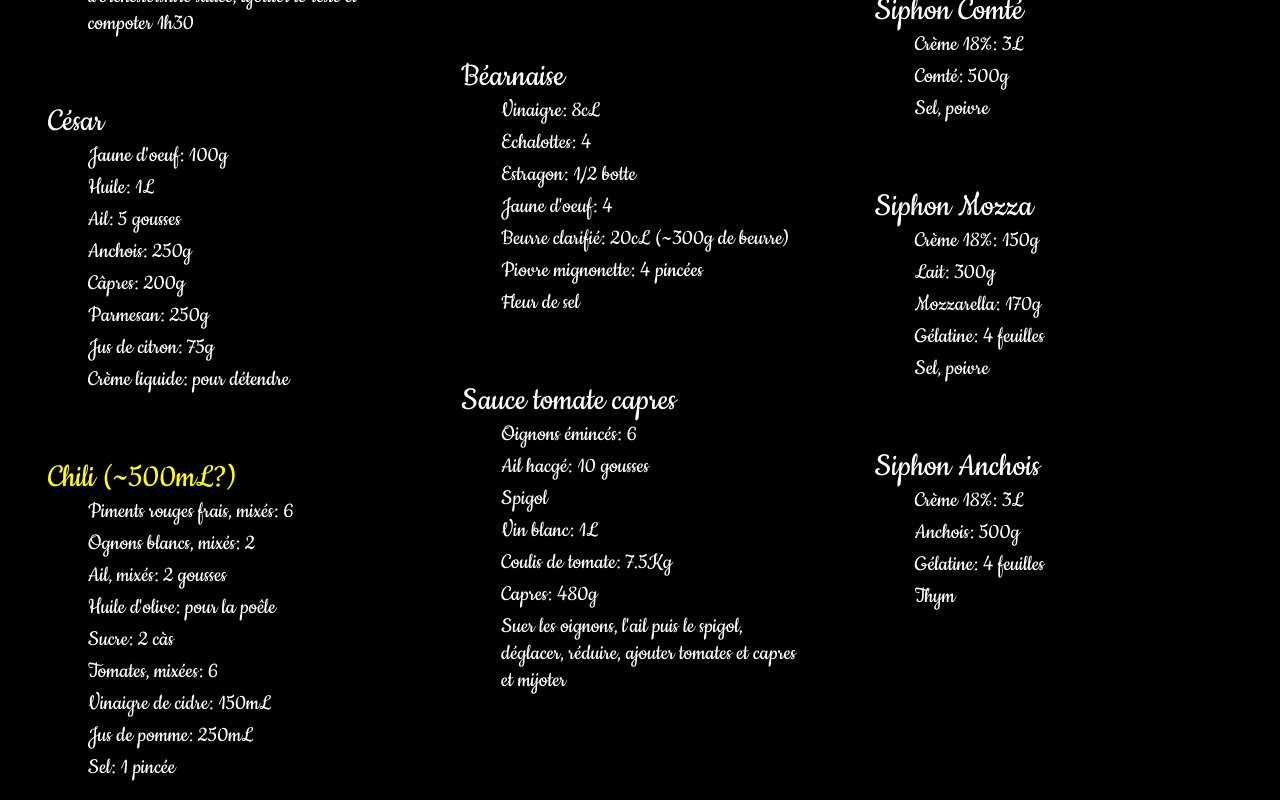
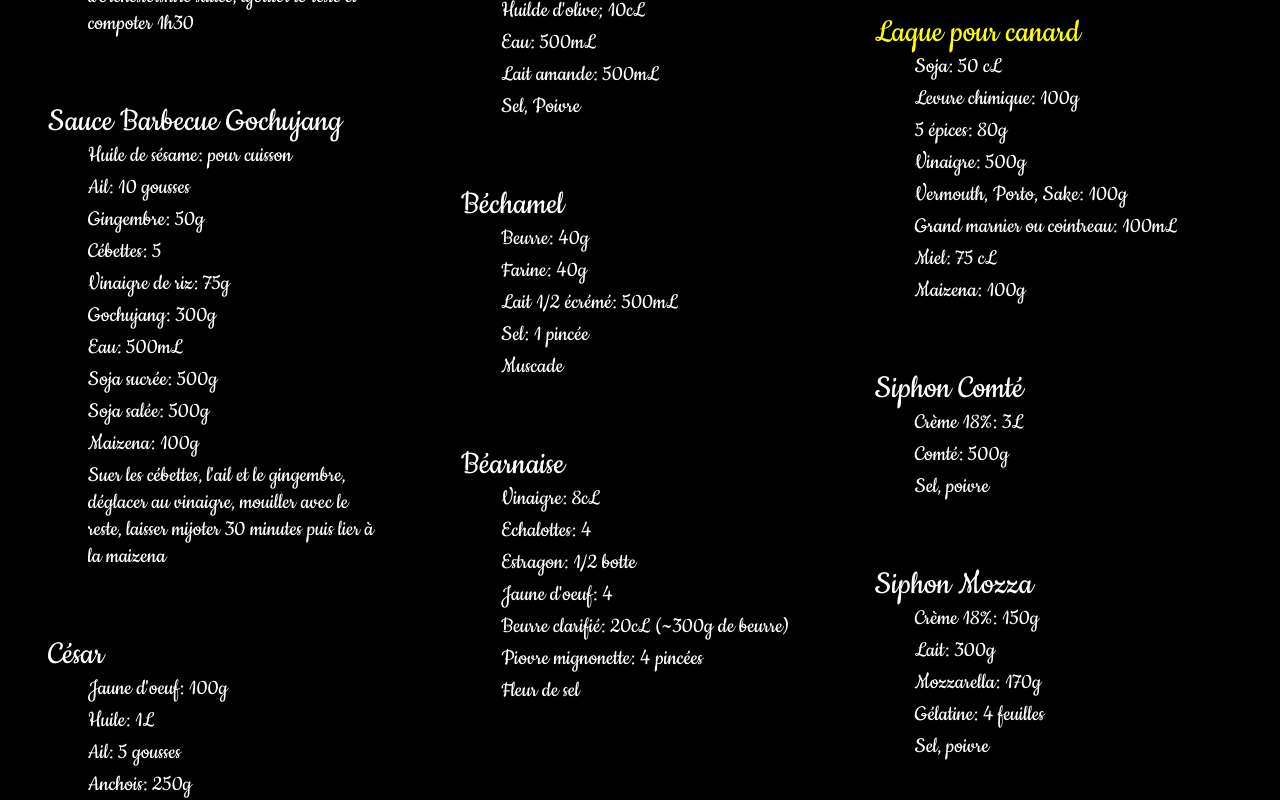
Before and after one commit to Michael-A-D/cookingcheatsheet, a plain HTML site: page index.html in a window 1280 px wide. Shown: the part 7204-8004 px from the top of the page. Drawn offline with nearby package versions, Linux system fonts and the light colour scheme; a script that the page names is missing.

Commit message:
Sauce BBQ gochujang

```diff
--- a/index.html
+++ b/index.html
@@ -650,6 +650,22 @@
         </ul>
       </li>
       <li>
+        Sauce Barbecue Gochujang
+        <ul>
+          <li>Huile de sésame: pour cuisson</li>
+          <li>Ail: 10 gousses</li>
+          <li>Gingembre: 50g</li>
+          <li>Cébettes: 5</li>
+          <li>Vinaigre de riz: 75g</li>
+          <li>Gochujang: 300g</li>
+          <li>Eau: 500mL</li>
+          <li>Soja sucrée: 500g</li>
+          <li>Soja salée: 500g</li>
+          <li>Maizena: 100g<li>
+          <li>Suer les cébettes, l'ail et le gingembre, déglacer au vinaigre, mouiller avec le reste, laisser mijoter 30 minutes puis lier à la maizena</li>
+        </ul>
+      </li>
+      <li>
         César
         <ul>
           <li>Jaune d'oeuf: 100g</li>
@@ -1011,9 +1027,7 @@
       <li>
         <div id="OK">Magret entier</div>
         <ul>
-          <li>Huile d'olive: 1L</li>
-          <li>Sirop d'érable: 25cL</li>
-          <li>Sous vide avec marinade</li>
+          <li>Sous vide avec sel, poivre, autres</li>
           <li>58°C, 1h, vapeur 100%</li>
         </ul>
       </li>
```
